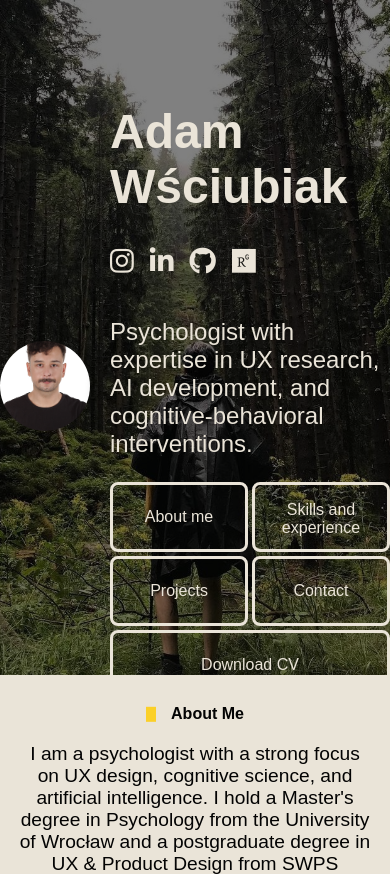
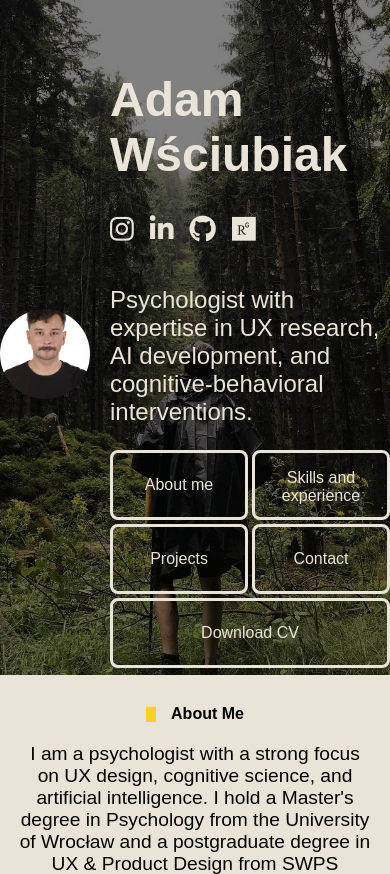
Before and after one commit to adamwsciubiak/adamwsciubiak, a PHP site: page / in a window 390 px wide. Shown: the top 874 px of the page. Run offline with PHP 8.4, Linux system fonts and the light colour scheme.

Commit message:
Update style.css

```diff
--- a/style.css
+++ b/style.css
@@ -269,13 +269,22 @@ footer {
 
 /* Media queries for responsive design on smaller screens */
 /* Media query for narrower screens (below 768px) */
-@media (max-width: 1080px) {
+@media (max-width: 2532px) {
     .avatar {
         width: 120px;  /* Ensure width stays proportional */
         height: 120px; /* Ensure height equals width */
     }
     .header-content {
-    top: 3rem; /* Move text down by 3rem */
+        top: 3rem; /* Move text down by 3rem */
+    }
+}
+@media (max-width: 1180px) {
+    .avatar {
+        width: 120px;  /* Ensure width stays proportional */
+        height: 120px; /* Ensure height equals width */
+    }
+    .header-content {
+    top: 1rem; /* Move text down by 3rem */
     }
 }
 
@@ -300,7 +309,6 @@ footer {
     }
 
 }
-}
 
 /* Media query for smallest screens (below 320px) */
 @media (max-width: 320px) {
```
